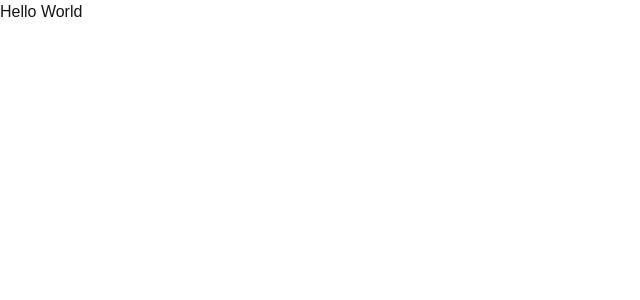
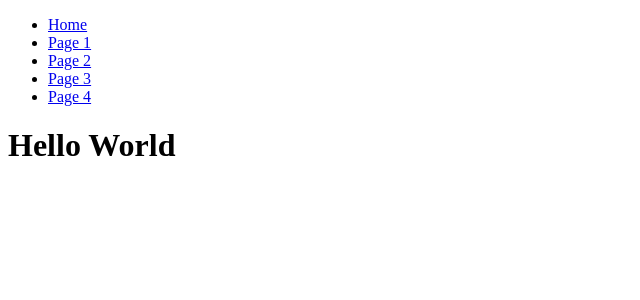
Before and after one commit to geedbee/calhacks24, a Next.js app: page / in a window 1280 px wide. Shown: the top 300 px of the page, without its empty margins (0-640 px from the left). Built offline with nearby package versions, Linux system fonts and the light colour scheme.

Commit message:
page links

```diff
--- a/app/layout.tsx
+++ b/app/layout.tsx
@@ -1,34 +1,36 @@
-import type { Metadata } from "next";
-import localFont from "next/font/local";
-import "./globals.css";
-
-const geistSans = localFont({
-  src: "./fonts/GeistVF.woff",
-  variable: "--font-geist-sans",
-  weight: "100 900",
-});
-const geistMono = localFont({
-  src: "./fonts/GeistMonoVF.woff",
-  variable: "--font-geist-mono",
-  weight: "100 900",
-});
-
-export const metadata: Metadata = {
-  title: "Create Next App",
-  description: "Generated by create next app",
-};
+// app/layout.tsx
+import Link from "next/link";
 
 export default function RootLayout({
   children,
-}: Readonly<{
+}: {
   children: React.ReactNode;
-}>) {
+}) {
   return (
     <html lang="en">
-      <body
-        className={`${geistSans.variable} ${geistMono.variable} antialiased`}
-      >
-        {children}
+      <body>
+        <header>
+          <nav>
+            <ul>
+              <li>
+                <Link href="/">Home</Link>
+              </li>
+              <li>
+                <Link href="/page1">Page 1</Link>
+              </li>
+              <li>
+                <Link href="/page2">Page 2</Link>
+              </li>
+              <li>
+                <Link href="/page3">Page 3</Link>
+              </li>
+              <li>
+                <Link href="/page4">Page 4</Link>
+              </li>
+            </ul>
+          </nav>
+        </header>
+        <main>{children}</main>
       </body>
     </html>
   );
--- a/app/page.tsx
+++ b/app/page.tsx
@@ -1,6 +1,7 @@
-import ClientComponent from "@/components/ClientComponent";
-import { fetchAccessToken } from "hume";
-
 export default function Home() {
-  return <div>Hello World</div>;
+  return (
+    <div>
+      <h1>Hello World</h1>
+    </div>
+  );
 }
--- /dev/null
+++ b/app/page1/page.tsx
@@ -0,0 +1,4 @@
+// app/page1/page.tsx
+export default function Page1() {
+  return <div>This is Page 1</div>;
+}
--- /dev/null
+++ b/app/page2/page.tsx
@@ -0,0 +1,4 @@
+// app/page2/page.tsx
+export default function Page2() {
+  return <div>This is Page 2</div>;
+}
--- /dev/null
+++ b/app/page3/page.tsx
@@ -0,0 +1,4 @@
+// app/page3/page.tsx
+export default function Page3() {
+  return <div>This is Page 3</div>;
+}
--- /dev/null
+++ b/app/page4/page.tsx
@@ -0,0 +1,4 @@
+// app/page4/page.tsx
+export default function Page4() {
+  return <div>This is Page 4</div>;
+}
```
Also changed, not shown: app/page1.tsx (deleted), app/page2.tsx (deleted), app/page3.tsx (deleted), app/page4.tsx (deleted).
